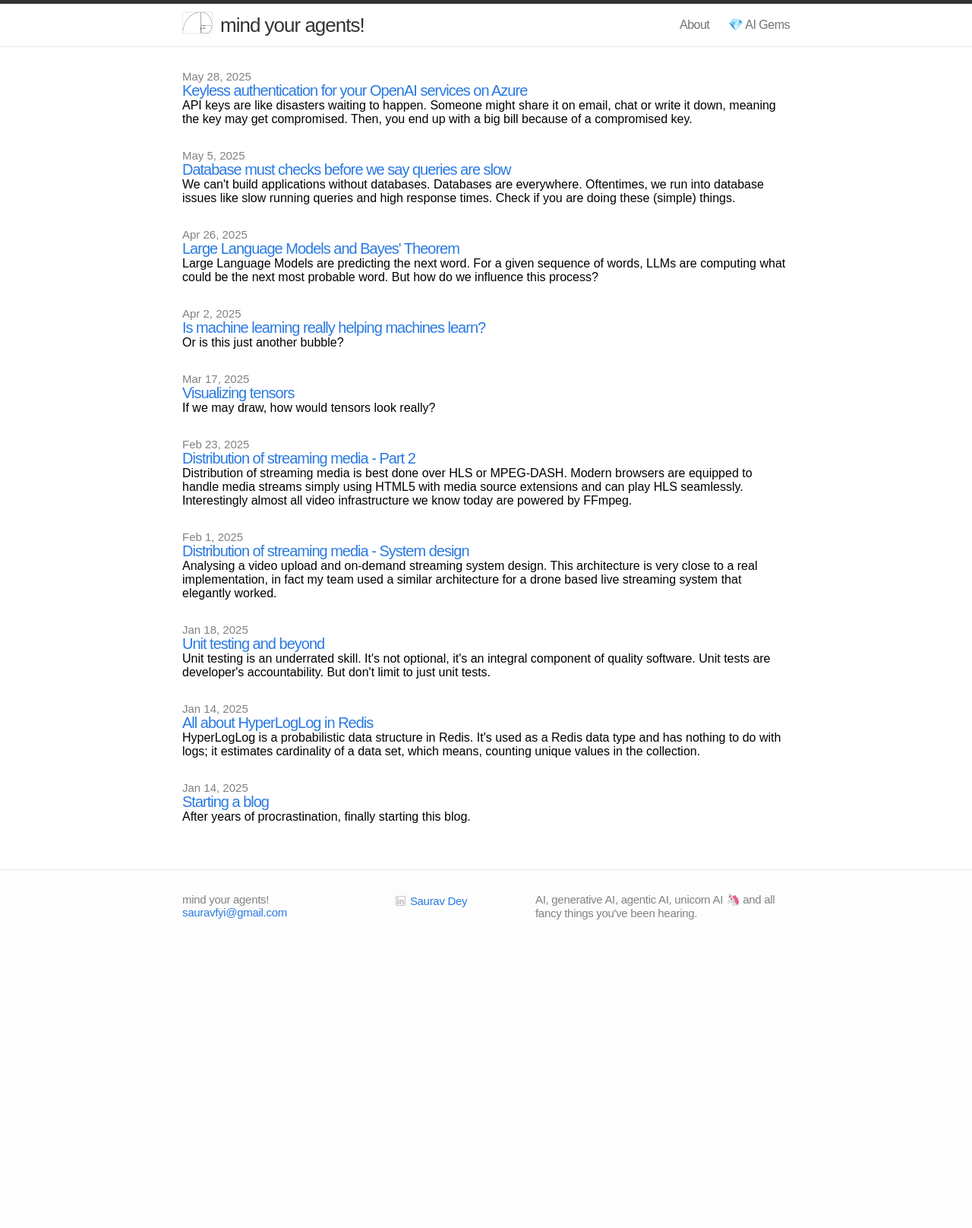
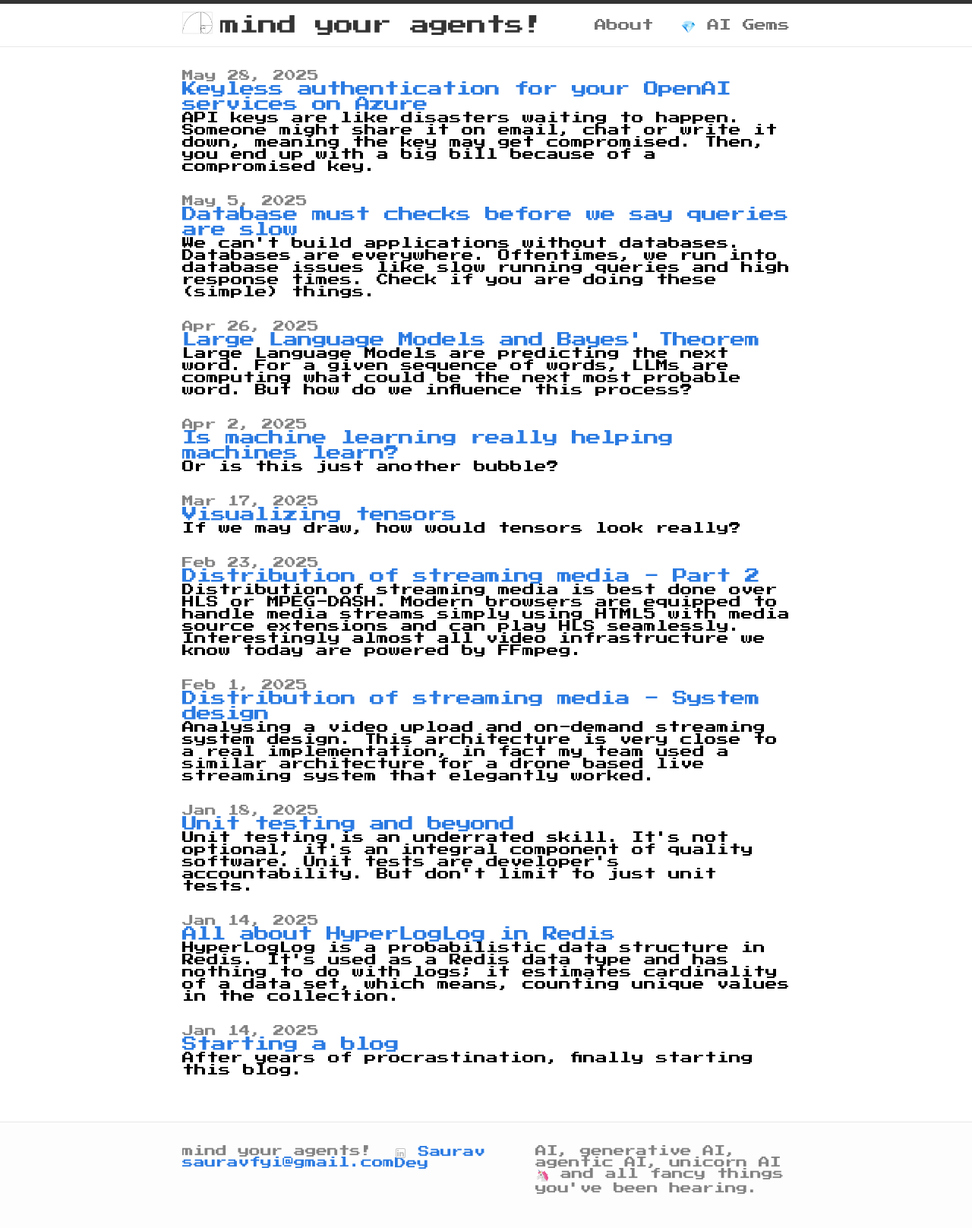
Before and after one commit to mindyouragents/mindyouragents.github.io, a Jekyll site: the page built from index.html, in a window 1280 px wide. Shown: the whole page at 76% size. Built offline with Jekyll 4.4.1, drawn with Linux system fonts in a browser that asks for light colours; before the commit the page ends 1255 px from its top, so only the background shows below that.

Commit message:
Update main.css

```diff
--- a/css/main.css
+++ b/css/main.css
@@ -9,7 +9,7 @@
 html, body { height: 100%; }
 
 body {
-  font-family: "Cascadia Mono", sans-serif;
+  font-family: "Press Start 2P", system-ui;
   font-weight: 400;
   font-style: normal;
   background-color: #fdfdfd;
```
